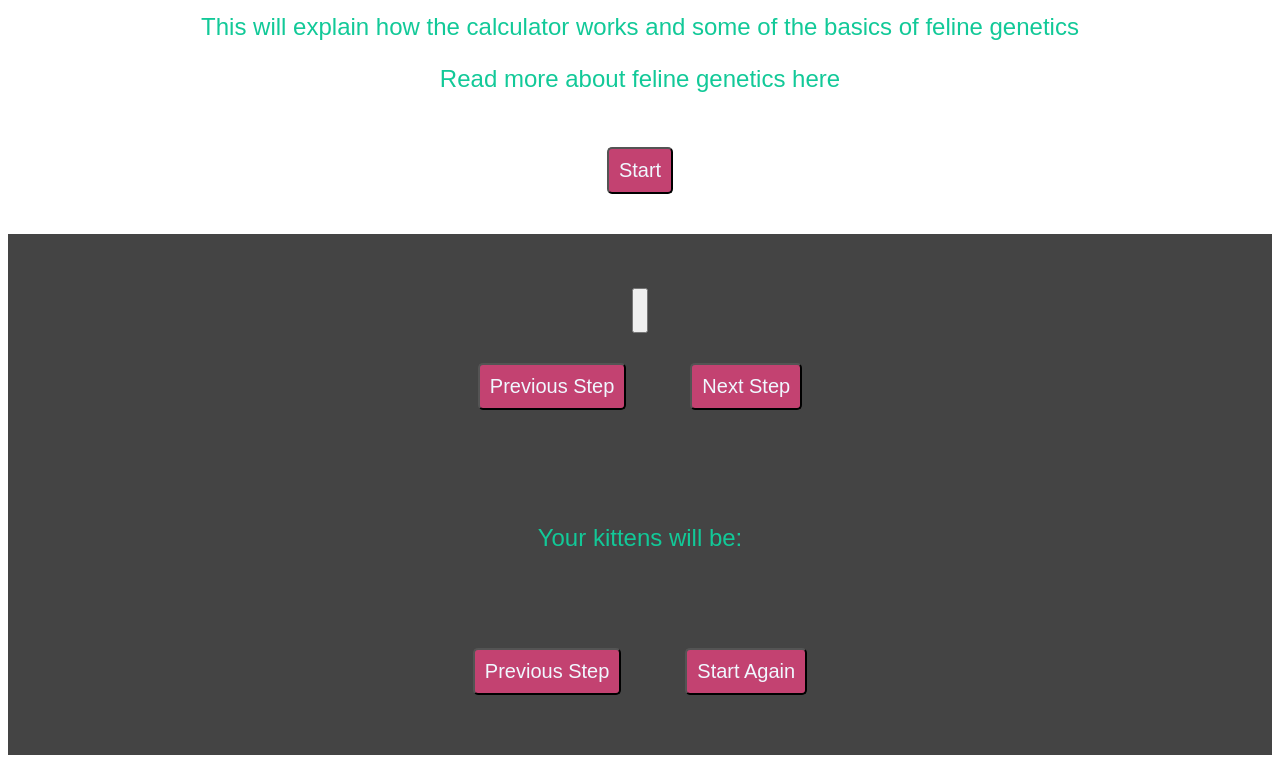
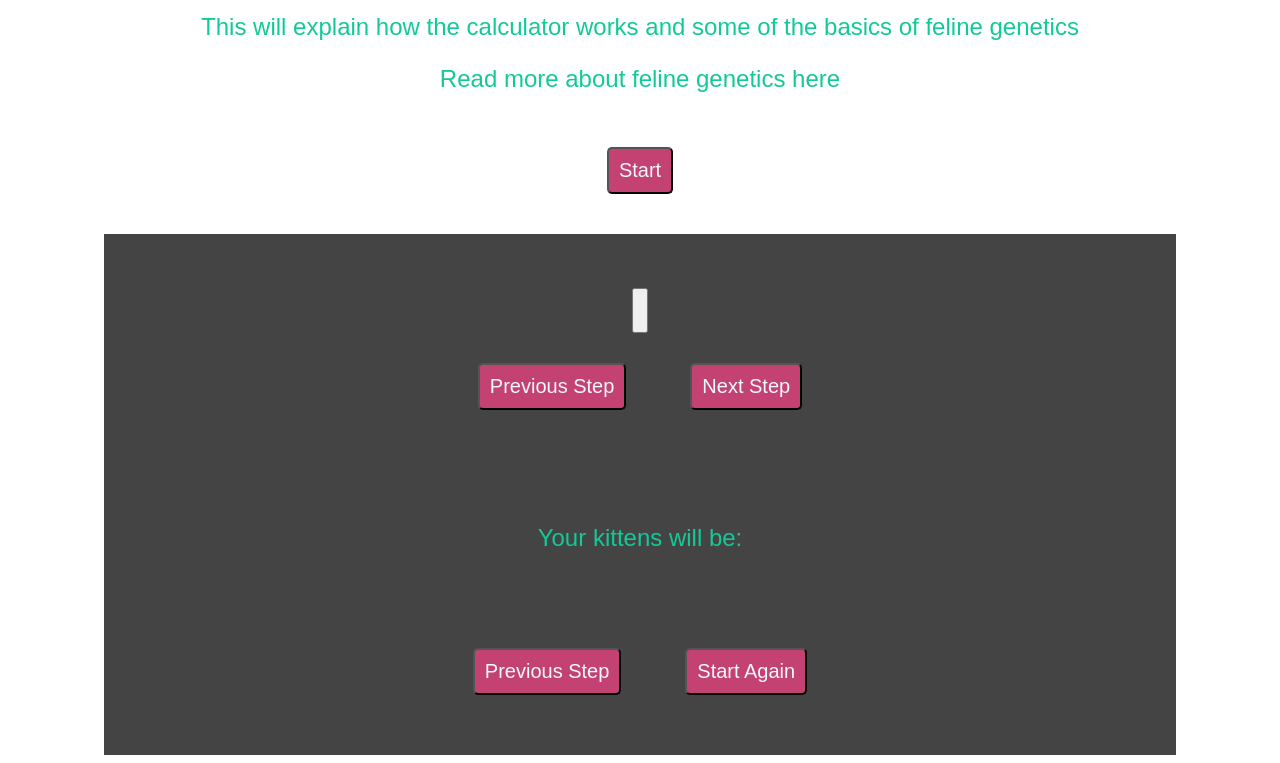
Before and after one commit to Laura10101/kitten-calculator, a plain HTML site: page index.html in a window 1280 px wide. Shown: the part 74-837 px from the top of the page. Drawn offline with Linux system fonts and the light colour scheme.

Commit message:
Reduce width of #questions and #results in main.css

```diff
--- a/assets/css/main.css
+++ b/assets/css/main.css
@@ -30,6 +30,8 @@ p {
     color:#12c998;
     text-align: center;
     padding: 30px;
+    width: 80%;
+    margin: 0 auto;
 }
 
 #results {
@@ -37,6 +39,8 @@ p {
     color:#12c998;
     text-align: center;
     padding: 30px;
+    width: 80%;
+    margin: 0 auto;
     }
 
 .flow-button {
```
